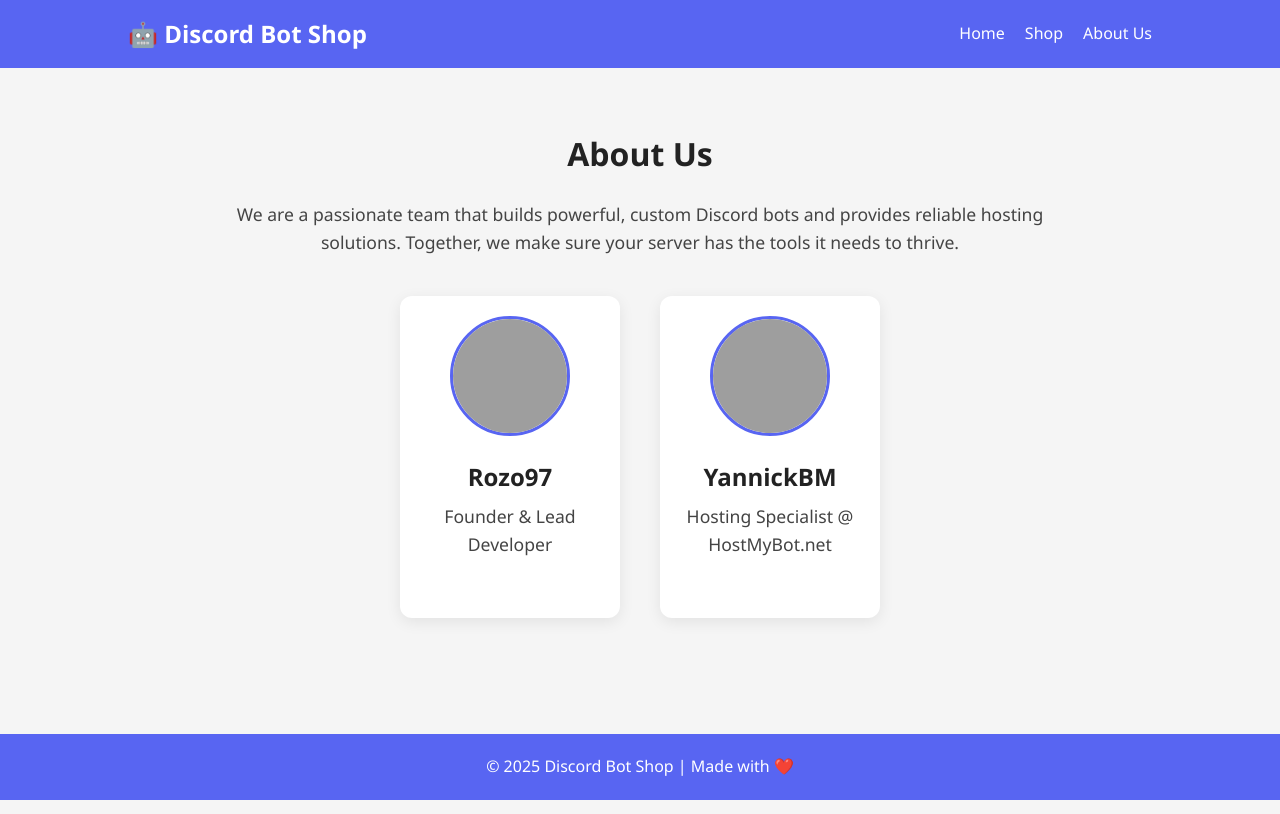
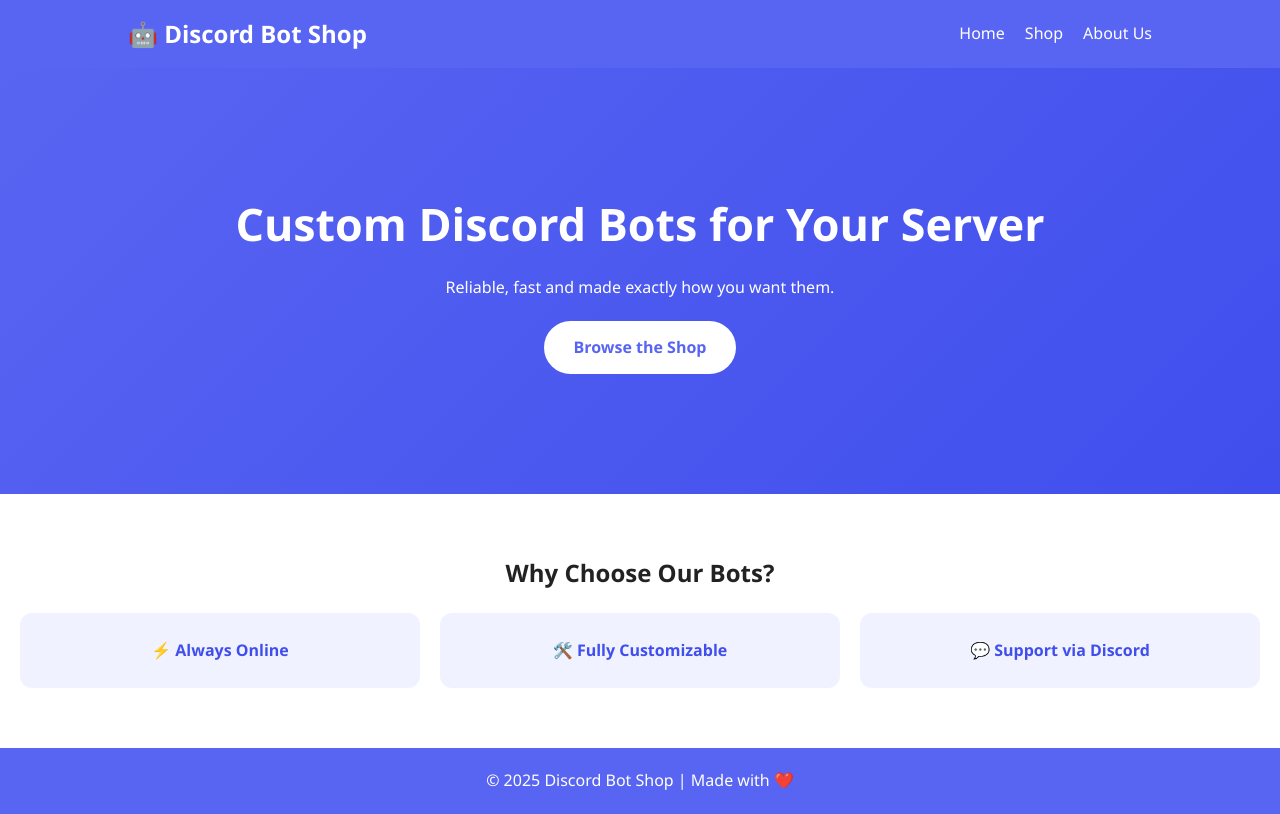
Before and after one commit to rozo97/DcBots.com, a plain HTML site: page index.html in a window 1280 px wide. Drawn offline with Linux system fonts and the light colour scheme; grey boxes are pictures that could not be loaded.

Commit message:
Update index.html

```diff
--- a/index.html
+++ b/index.html
@@ -3,7 +3,7 @@
 <head>
   <meta charset="UTF-8">
   <meta name="viewport" content="width=device-width, initial-scale=1.0">
-  <title>About Us - Discord Bot Shop</title>
+  <title>Discord Bot Shop</title>
   <link rel="stylesheet" href="style.css">
 </head>
 <body>
@@ -19,27 +19,22 @@
     </nav>
   </header>
 
-  <!-- About section -->
-  <main class="about-page">
-    <h1>About Us</h1>
-    <p>We are a passionate team that builds powerful, custom Discord bots and provides reliable hosting solutions.
-       Together, we make sure your server has the tools it needs to thrive.</p>
+  <!-- Hero section -->
+  <section class="hero">
+    <h1>Custom Discord Bots for Your Server</h1>
+    <p>Reliable, fast and made exactly how you want them.</p>
+    <a href="shop.html" class="btn">Browse the Shop</a>
+  </section>
 
-    <div class="about-team">
-      <!-- Rozo97 -->
-      <div class="team-member">
-        <img src="https://cdn.discordapp.com/avatars/564821159535968259/df4d5cda9ba73c50d28e309cf8e40140.webp?size=1024" alt="Rozo97">
-        <h2>Rozo97</h2>
-        <p>Founder & Lead Developer</p>
-      </div>
-      <!-- YannickBM -->
-      <div class="team-member">
-        <img src="https://cdn.discordapp.com/avatars/293777466479083520/110a80bfbd48a496a4a5a6f96010b49a.webp?size=1024" alt="YannickBM">
-        <h2>YannickBM</h2>
-        <p>Hosting Specialist @ HostMyBot.net</p>
-      </div>
+  <!-- Why choose us -->
+  <section class="about">
+    <h2>Why Choose Our Bots?</h2>
+    <div class="about-grid">
+      <div class="about-card">⚡ Always Online</div>
+      <div class="about-card">🛠️ Fully Customizable</div>
+      <div class="about-card">💬 Support via Discord</div>
     </div>
-  </main>
+  </section>
 
   <!-- Footer -->
   <footer>
```
